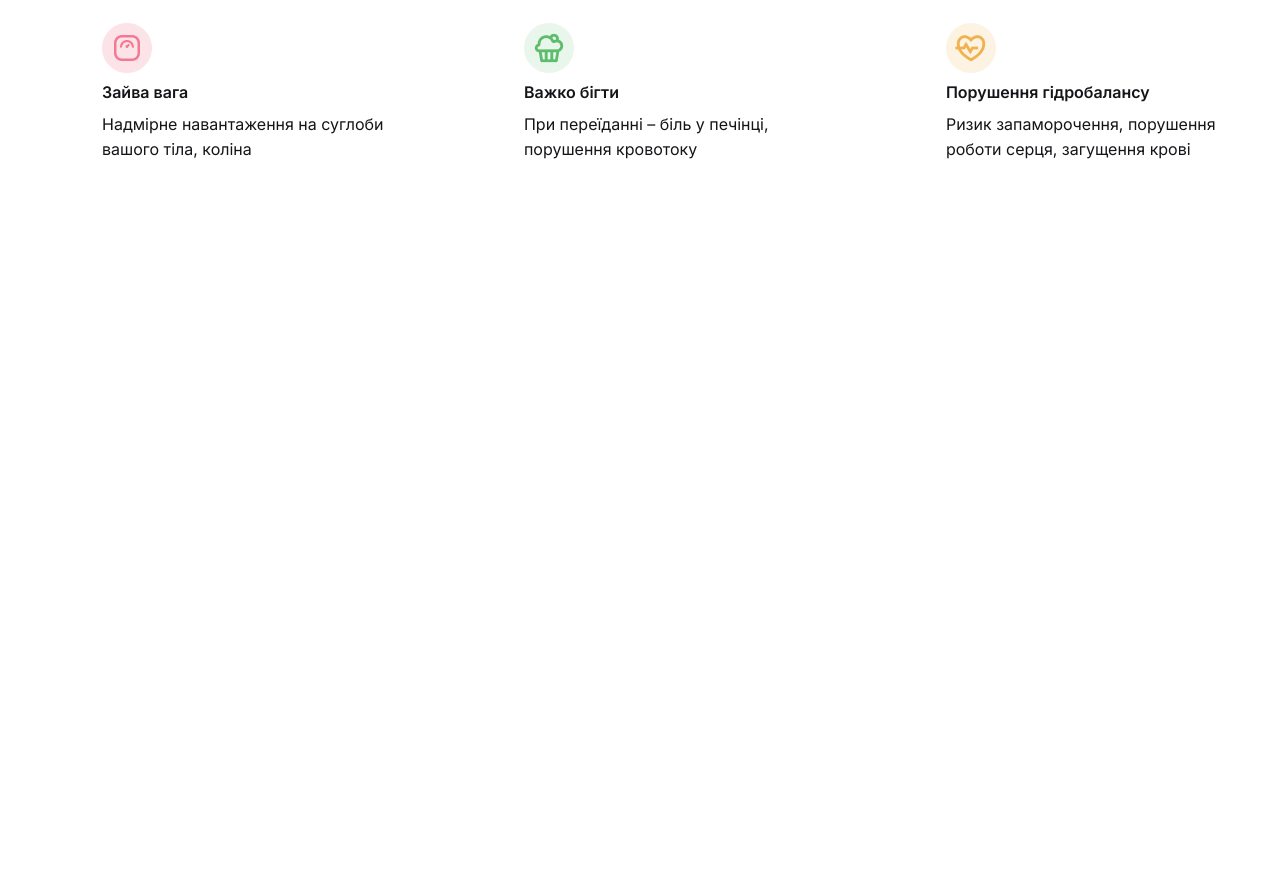
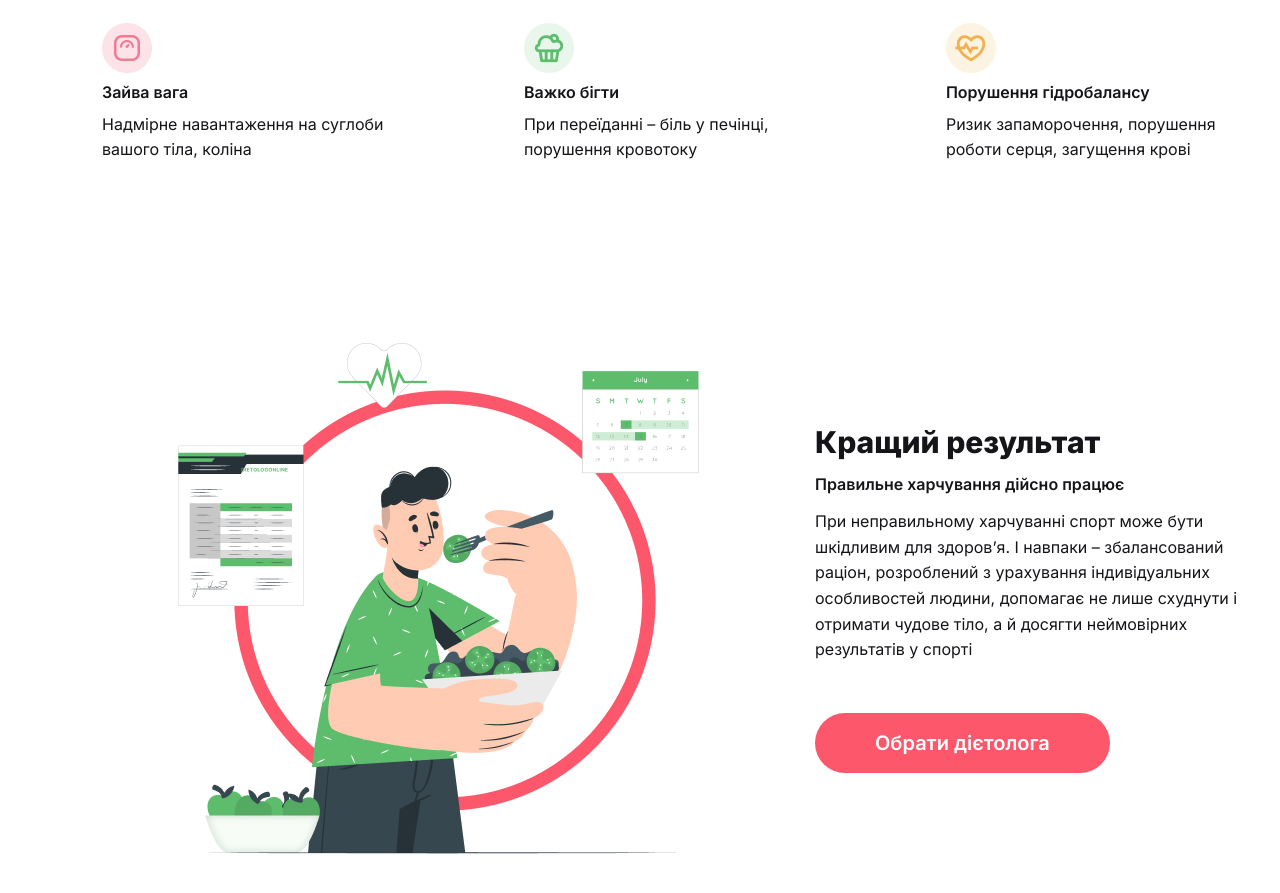
Before and after one commit to dima-re1vl/dietologonline, a plain HTML site: page index.html in a window 1280 px wide. Shown: the part 1151-2044 px from the top of the page. Before the commit the page ends 1459 px from the top, so only its background shows below. Drawn offline with nearby package versions, Linux system fonts and the light colour scheme.

Commit message:
add 'best result' section

```diff
--- a/index.html
+++ b/index.html
@@ -35,7 +35,7 @@
                 <div class="intro-block intro-block-1">
                     <h1 class="intro-header">Дієта для бігу</h1>
                     <p class="intro-text">Отримайте легкість і свободу, станьте першим разом із персональним дієтологом</p>
-                    <a href="#"><button class="intro-btn">Обрати дієтолога</button></a>
+                    <a href="#"><button class="btn">Обрати дієтолога</button></a>
                 </div>
                 <div class="intro-block intro-block-2">
                     <img src="src/img/intro/intro.png" alt="">
@@ -47,7 +47,7 @@
     <section class="problems">
         <div class="container">
             <h2 class="problems-main-text">Проблеми бігу без дієти</h2>
-            <div class="grid">
+            <div class="problems-grid">
                 <div class="problems-block">
                     <img src="src/img/problems/1.png" alt="" class="problems-icon">
                     <h6 class="problems-header">Нестача енергії</h6>
@@ -90,6 +90,20 @@
         </div>
     </section>
 
+    <section class="best-result">
+        <div class="container">
+            <div class="best-wrapper">
+                <img src="src/img/best-result/best.png" alt="">
+                <div class="best-block">
+                    <h2 class="best-header">Кращий результат</h2>
+                    <h6 class="best-description">Правильне харчування дійсно працює</h6>
+                    <p class="best-text">При неправильному харчуванні спорт може бути шкідливим для здоров’я. І навпаки – збалансований раціон, розроблений з урахування індивідуальних особливостей людини, допомагає не лише схуднути і отримати чудове тіло, а й досягти неймовірних результатів у спорті</p>
+                    <a href=""><button class="btn">Обрати дієтолога</button></a>
+                </div>
+            </div>
+        </div>
+    </section>
+
 
     <script src="https://cdn.jsdelivr.net/npm/bootstrap@5.3.0-alpha1/dist/js/bootstrap.bundle.min.js" integrity="sha384-w76AqPfDkMBDXo30jS1Sgez6pr3x5MlQ1ZAGC+nuZB+EYdgRZgiwxhTBTkF7CXvN" crossorigin="anonymous"></script>
   </body>
--- a/src/style.css
+++ b/src/style.css
@@ -66,7 +66,7 @@ li:not(:last-child) {
     margin: 22px 0 53px 0;
 }
 
-.intro-btn {
+.btn {
     border: 0;
     background-color: #fd576c;
     border-radius: 50px;
@@ -92,7 +92,7 @@ li:not(:last-child) {
     margin-bottom: 50px;
 }
 
-.grid {
+.problems-grid {
     display: grid;
     grid-template-columns: repeat(3, 33.33%);
     gap: 50px;
@@ -119,3 +119,39 @@ li:not(:last-child) {
     width: 50px;
     height: 50px;
 }
+
+/* best result section */
+
+.best-result {
+    margin: 150px;
+}
+
+.best-wrapper {
+    display: flex;
+    justify-content: center;
+    align-items: center;
+}
+
+.best-block {
+    margin-left: 100px;
+}
+
+.best-header {
+    font-weight: 800;
+    font-size: 30px;
+    color: #151519;
+}
+
+.best-description {
+    font-weight: 600;
+    font-size: 16px;
+    color: #151519;
+    margin: 15px 0;
+}
+
+.best-text {
+    font-size: 16px;
+    font-weight: 400;
+    color: #151519;
+    margin-bottom: 50px;
+}
```
Also changed, not shown: src/img/best-result/best.png (added).
